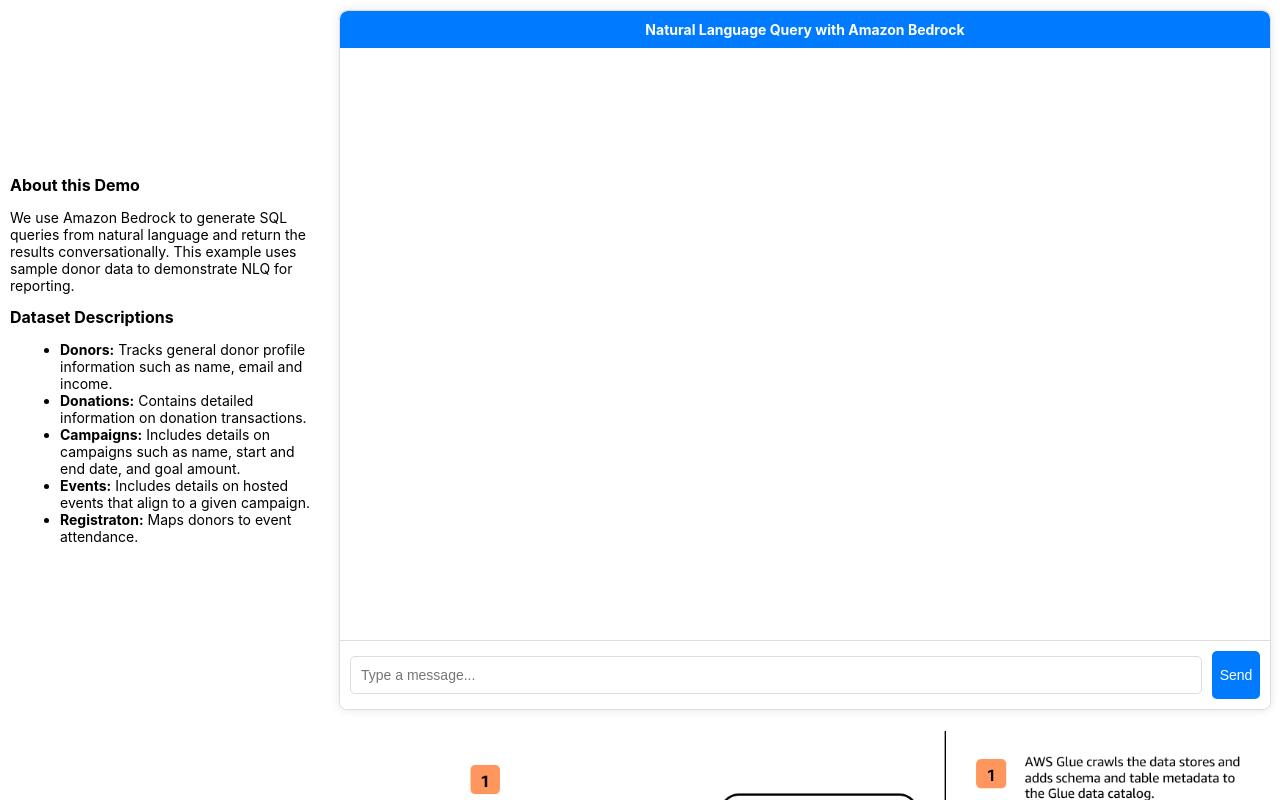
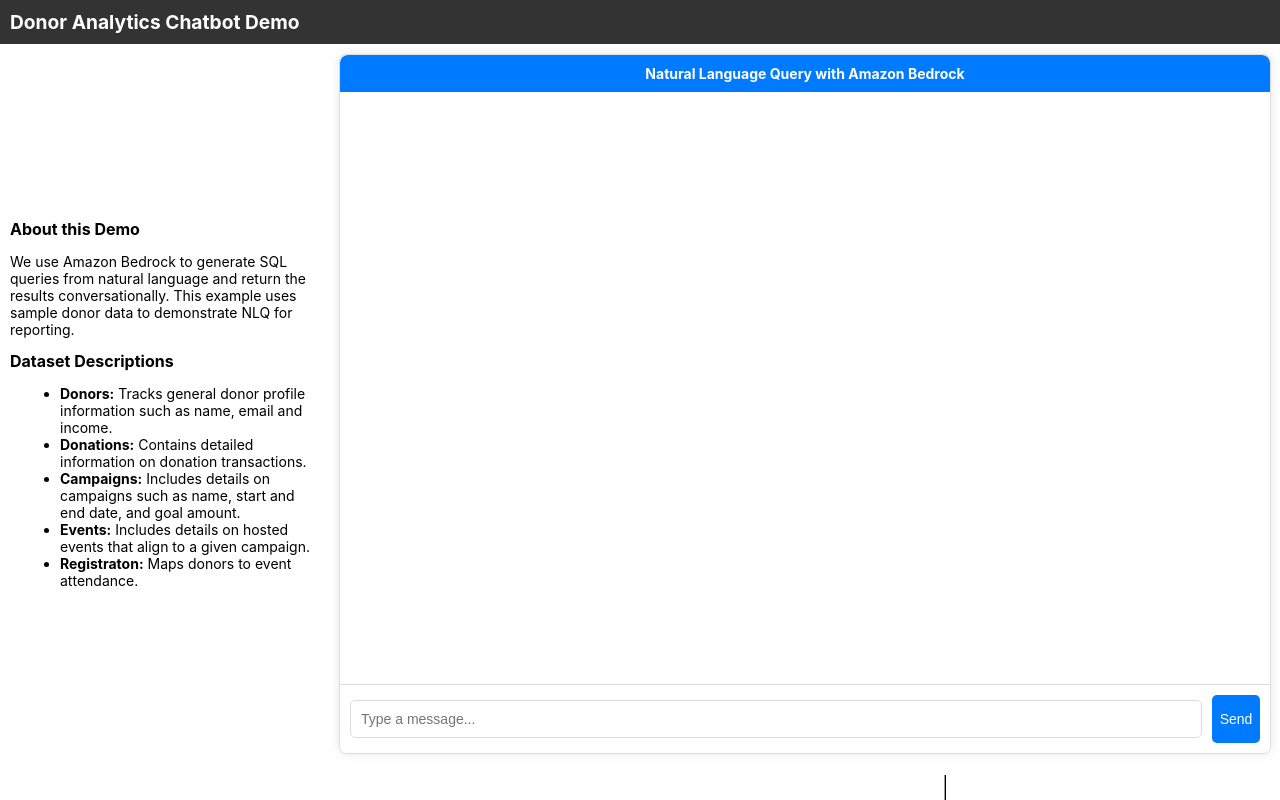
Before and after one commit to 12turnbullb/react-bedrock-nlq-london, a React (Create React App) app: page / in a window 1280 px wide. Shown: the top 800 px of the page. Built offline with nearby package versions, Linux system fonts and the light colour scheme.

Commit message:
Update Agent.js

```diff
--- a/src/Agent.js
+++ b/src/Agent.js
@@ -61,6 +61,9 @@
 
   return (
     <div>
+      <header className="chatbot-header">
+        <h1>Donor Analytics Chatbot Demo</h1>
+      </header>
       <div className="container">
         <div className="left-section">
           <section className="about-section">
```
